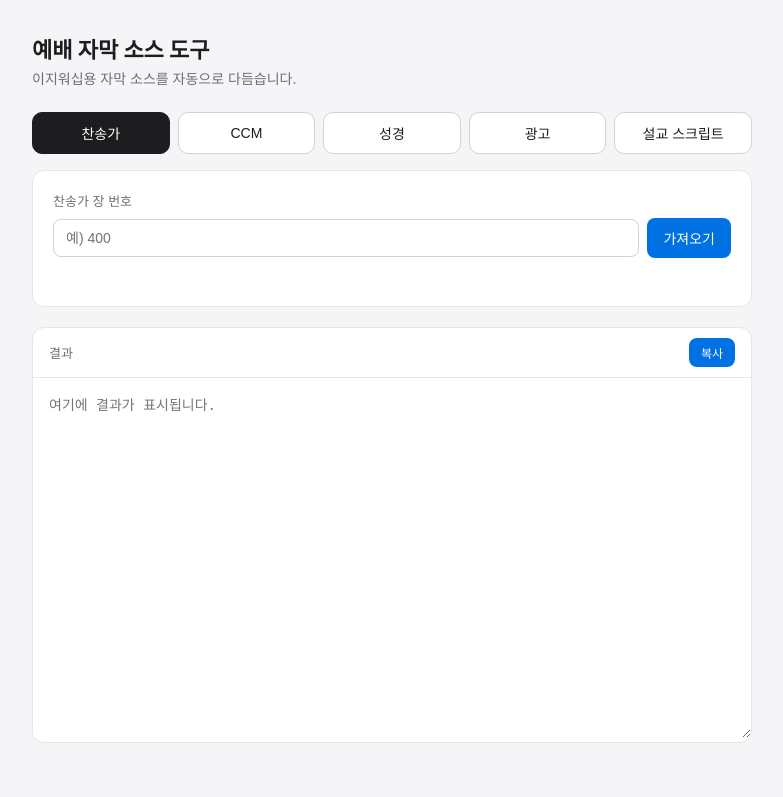
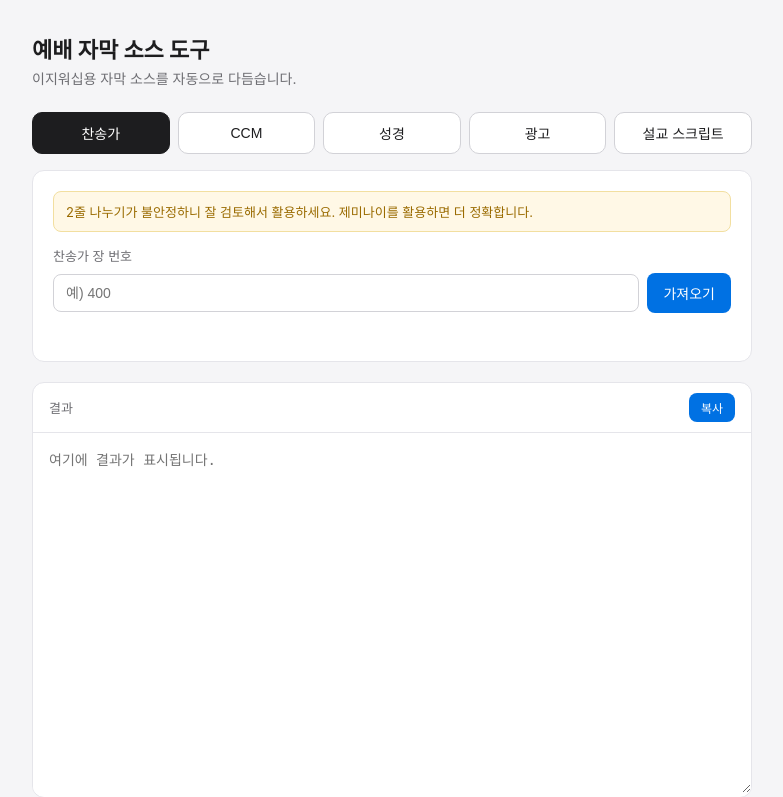
Before and after one commit to scy9854-cmyk/subtitle-tool, a Flask app: page / in a window 1280 px wide. Shown: the top 797 px of the page, without its empty margins (248-1031 px from the left). Before the commit the page ends 743 px from the top, so only its background shows below. Run offline with Flask 3, Linux system fonts and the light colour scheme.

Commit message:
Add notice on the hymn tab about reviewing the 2-line split output

```diff
--- a/templates/index.html
+++ b/templates/index.html
@@ -20,6 +20,7 @@
   </div>
 
   <section id="tab-hymn" class="tabPane active">
+    <p class="notice">2줄 나누기가 불안정하니 잘 검토해서 활용하세요. 제미나이를 활용하면 더 정확합니다.</p>
     <label>찬송가 장 번호</label>
     <div class="row">
       <input type="number" id="hymnNumber" placeholder="예) 400" min="1" max="645">
```
